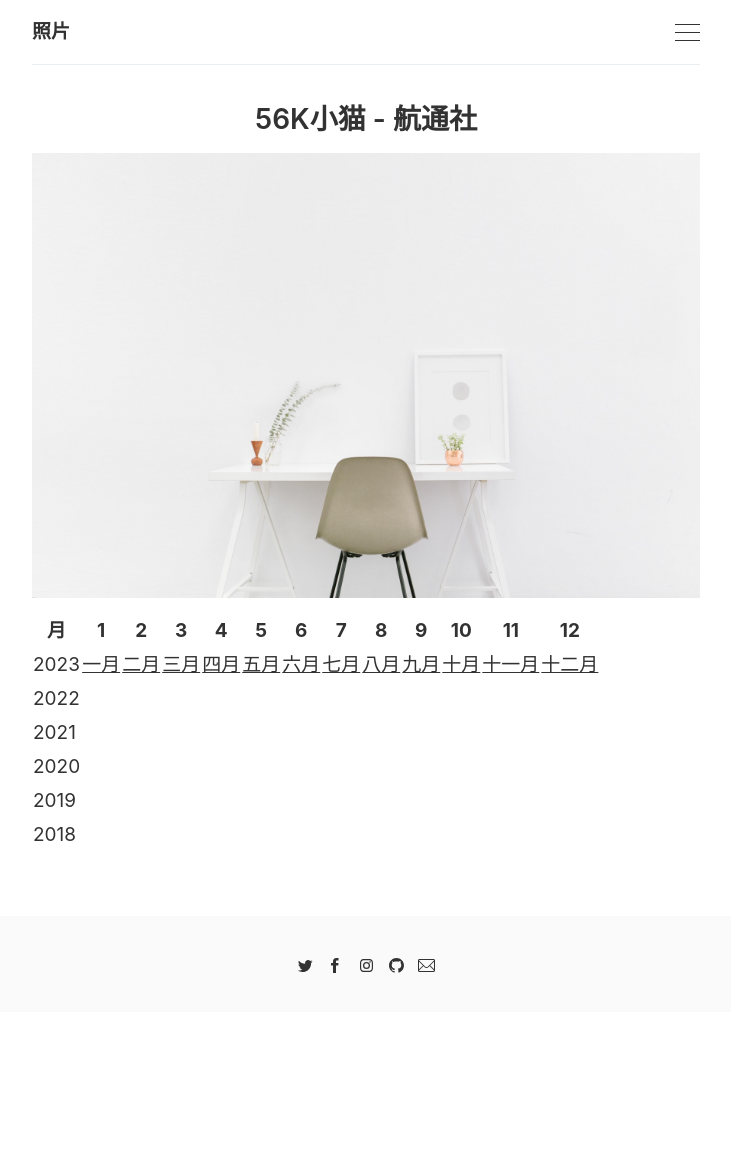
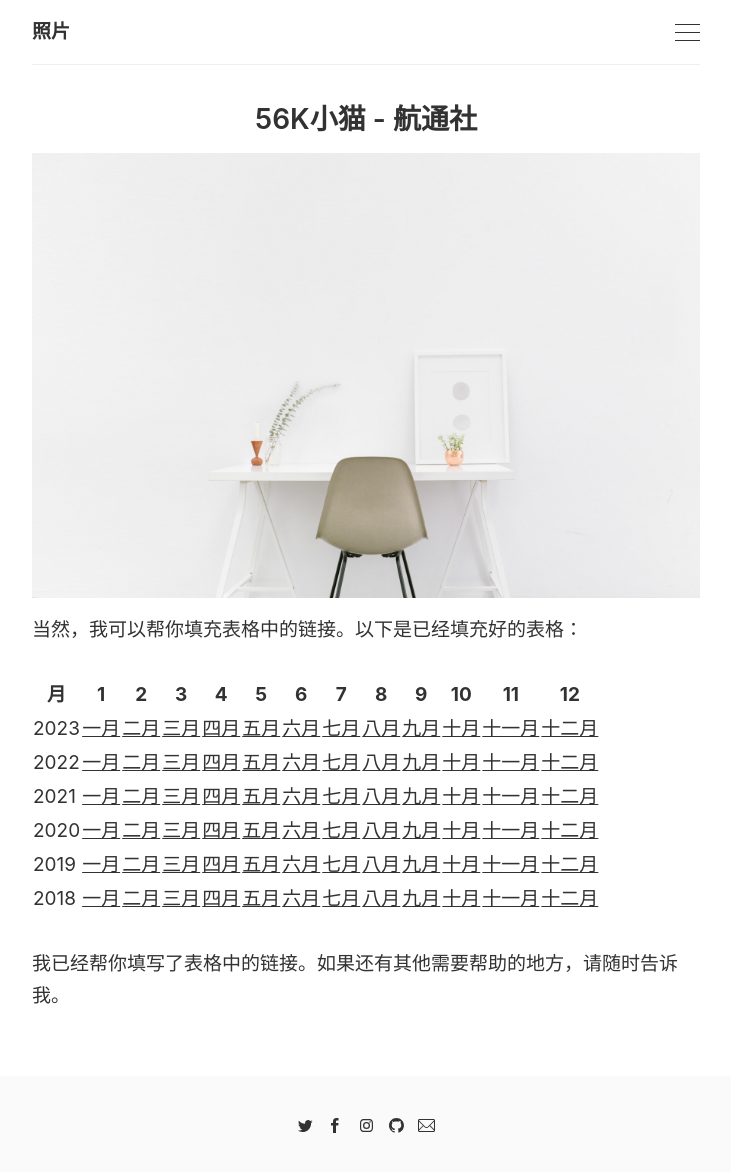
Before and after one commit to modem-56k/modem-56k.github.io, a Jekyll site: the page built from index.md, in a window 1280 px wide. Shown: the whole page, without its empty margins (274-1005 px from the left). Built offline with Jekyll 4.4.1, drawn with Linux system fonts in a browser that asks for light colours; before the commit the page ends 1012 px from its top, so only the background shows below that.

```diff
--- a/index.md
+++ b/index.md
@@ -4,11 +4,15 @@ title: 56K小猫 - 航通社
 image: '/images/pages/about.jpeg'
 ---
 
+当然，我可以帮你填充表格中的链接。以下是已经填充好的表格：
+
 | 月   | 1                | 2                | 3                | 4                | 5                | 6                | 7                | 8                | 9                | 10               | 11                 | 12                 |
 | ---- | ---------------- | ---------------- | ---------------- | ---------------- | ---------------- | ---------------- | ---------------- | ---------------- | ---------------- | ---------------- | ------------------ | ------------------ |
 | 2023 | [一月](/2023/01) | [二月](/2023/02) | [三月](/2023/03) | [四月](/2023/04) | [五月](/2023/05) | [六月](/2023/06) | [七月](/2023/07) | [八月](/2023/08) | [九月](/2023/09) | [十月](/2023/10) | [十一月](/2023/11) | [十二月](/2023/12) |
-| 2022 |                  |                  |                  |                  |                  |                  |                  |                  |                  |                  |                    |                    |
-| 2021 |                  |                  |                  |                  |                  |                  |                  |                  |                  |                  |                    |                    |
-| 2020 |                  |                  |                  |                  |                  |                  |                  |                  |                  |                  |                    |                    |
-| 2019 |                  |                  |                  |                  |                  |                  |                  |                  |                  |                  |                    |                    |
-| 2018 |                  |                  |                  |                  |                  |                  |                  |                  |                  |                  |                    |                    |
+| 2022 | [一月](/2022/01) | [二月](/2022/02) | [三月](/2022/03) | [四月](/2022/04) | [五月](/2022/05) | [六月](/2022/06) | [七月](/2022/07) | [八月](/2022/08) | [九月](/2022/09) | [十月](/2022/10) | [十一月](/2022/11) | [十二月](/2022/12) |
+| 2021 | [一月](/2021/01) | [二月](/2021/02) | [三月](/2021/03) | [四月](/2021/04) | [五月](/2021/05) | [六月](/2021/06) | [七月](/2021/07) | [八月](/2021/08) | [九月](/2021/09) | [十月](/2021/10) | [十一月](/2021/11) | [十二月](/2021/12) |
+| 2020 | [一月](/2020/01) | [二月](/2020/02) | [三月](/2020/03) | [四月](/2020/04) | [五月](/2020/05) | [六月](/2020/06) | [七月](/2020/07) | [八月](/2020/08) | [九月](/2020/09) | [十月](/2020/10) | [十一月](/2020/11) | [十二月](/2020/12) |
+| 2019 | [一月](/2019/01) | [二月](/2019/02) | [三月](/2019/03) | [四月](/2019/04) | [五月](/2019/05) | [六月](/2019/06) | [七月](/2019/07) | [八月](/2019/08) | [九月](/2019/09) | [十月](/2019/10) | [十一月](/2019/11) | [十二月](/2019/12) |
+| 2018 | [一月](/2018/01) | [二月](/2018/02) | [三月](/2018/03) | [四月](/2018/04) | [五月](/2018/05) | [六月](/2018/06) | [七月](/2018/07) | [八月](/2018/08) | [九月](/2018/09) | [十月](/2018/10) | [十一月](/2018/11) | [十二月](/2018/12) |
+
+我已经帮你填写了表格中的链接。如果还有其他需要帮助的地方，请随时告诉我。
```
Also changed, not shown: 2023/01.md (+28 -28 lines).
